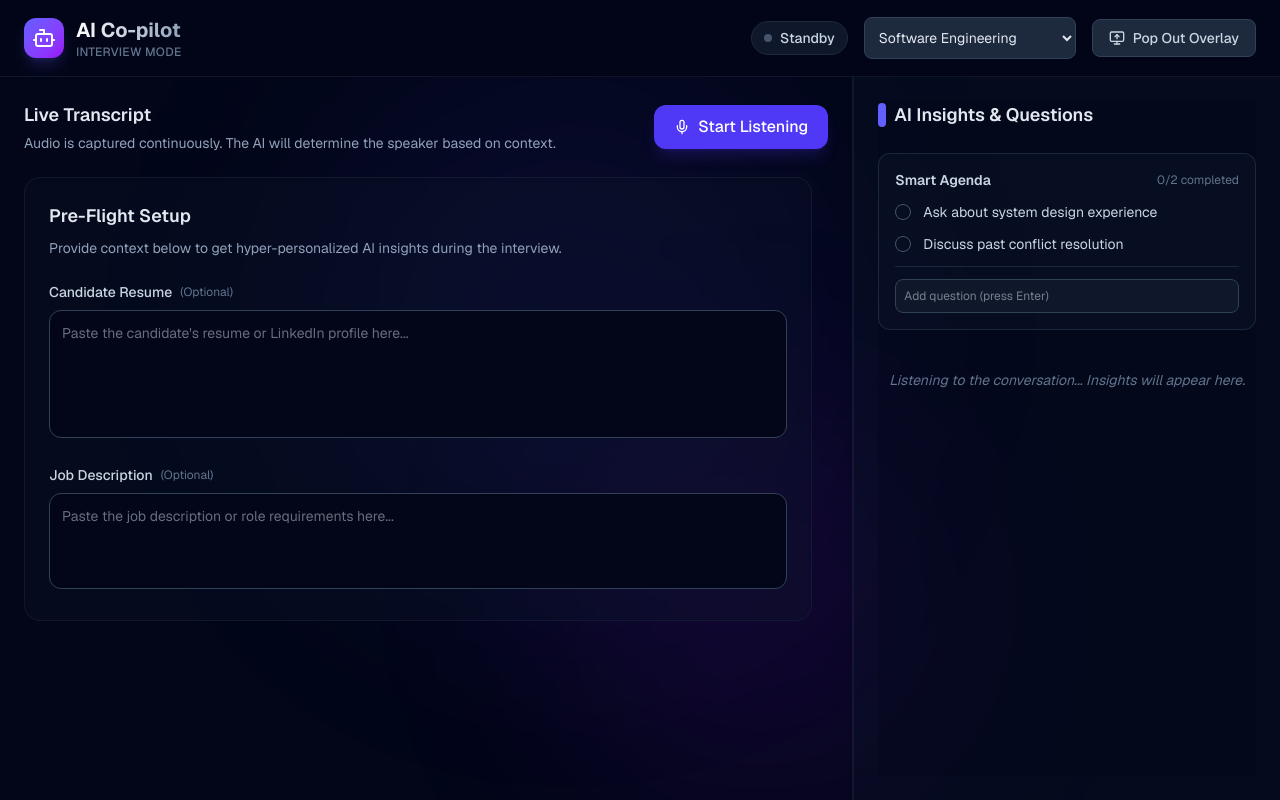
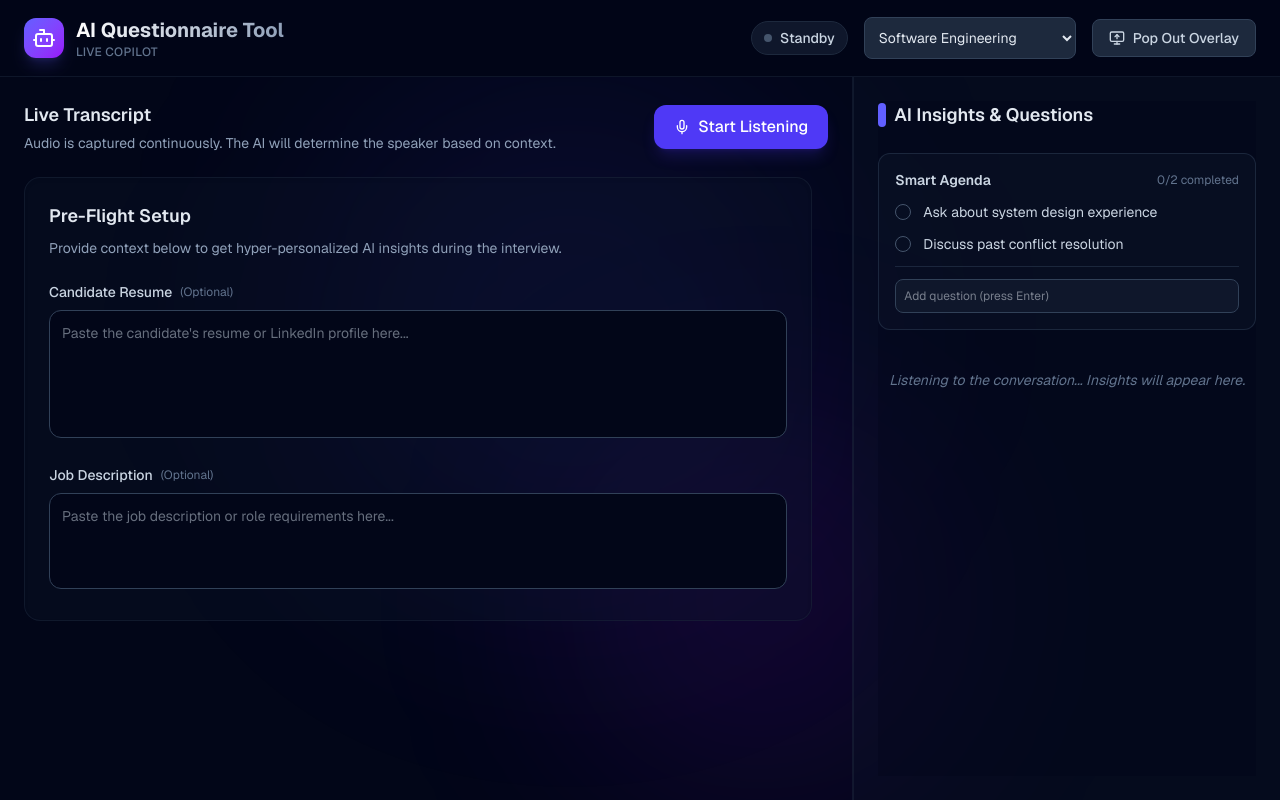
Before and after one commit to Izumi42/ai-questionnaire-tool, a Next.js app: page / in a window 1280 px wide. Built offline with nearby package versions, Linux system fonts and the light colour scheme.

Commit message:
chore: rename app to AI Questionnaire Tool

```diff
--- a/package.json
+++ b/package.json
@@ -1,5 +1,5 @@
 {
-  "name": "ai-interview-copilot",
+  "name": "ai-questionnaire-tool",
   "version": "0.1.0",
   "private": true,
   "scripts": {
--- a/src/app/layout.tsx
+++ b/src/app/layout.tsx
@@ -13,8 +13,8 @@ const geistMono = Geist_Mono({
 });
 
 export const metadata: Metadata = {
-  title: "AI Interview Co-pilot",
-  description: "Real-time AI assistant for interviewers",
+  title: "AI Questionnaire Tool",
+  description: "Real-time AI assistant for interviews and questionnaires",
 };
 
 export default function RootLayout({
--- a/src/app/page.tsx
+++ b/src/app/page.tsx
@@ -398,8 +398,8 @@ export default function Home() {
             <Bot className="text-white w-6 h-6" />
           </div>
           <div>
-            <h1 className="text-xl font-bold bg-clip-text text-transparent bg-gradient-to-r from-white to-slate-400">AI Co-pilot</h1>
-            <p className="text-xs text-slate-500 font-medium tracking-wide uppercase">Interview Mode</p>
+            <h1 className="text-xl font-bold bg-clip-text text-transparent bg-gradient-to-r from-white to-slate-400">AI Questionnaire Tool</h1>
+            <p className="text-xs text-slate-500 font-medium tracking-wide uppercase">Live Copilot</p>
           </div>
         </div>
 
```
